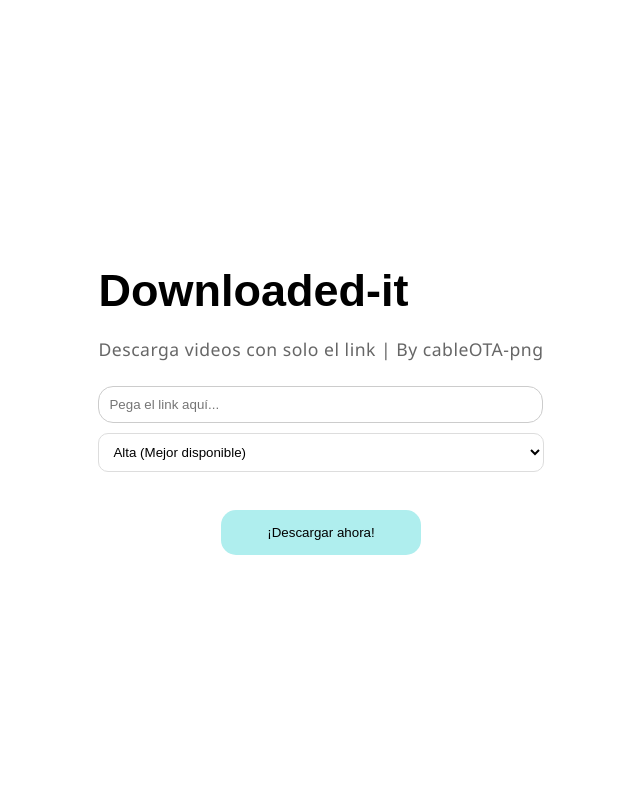
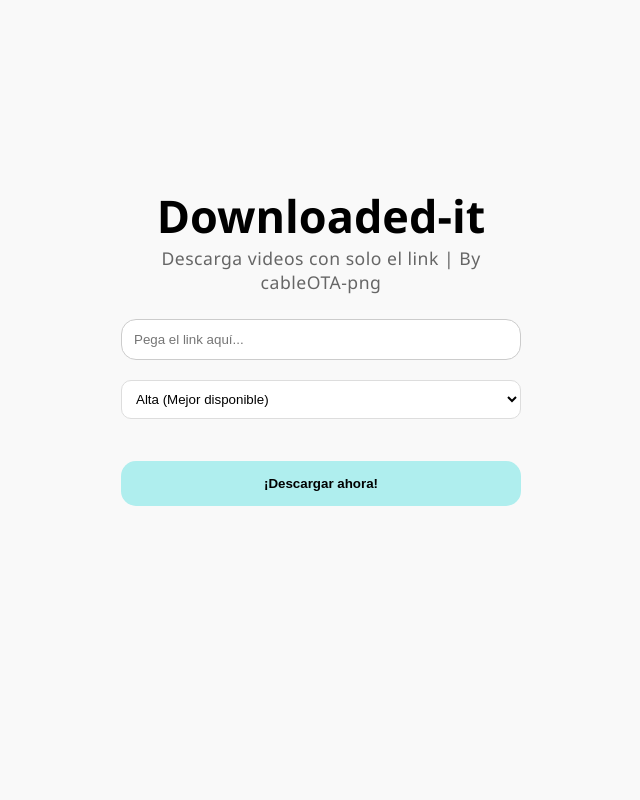
Before and after one commit to cableOTA-png/WebDownload, a Flask app: page / in a window 1280 px wide. Shown: the whole page, without its empty margins (319-959 px from the left). Run offline with Flask 3, Linux system fonts and the light colour scheme; some libraries are stand-ins or nearby versions.

Commit message:
Update styles.css

```diff
--- a/static/styles.css
+++ b/static/styles.css
@@ -5,38 +5,49 @@ body {
     justify-content: center;
     min-height: 100vh;
     margin: 0;
+    font-family: 'Segoe UI', Tahoma, Geneva, Verdana, sans-serif;
+    background-color: #f9f9f9;
 }
 
 h1 {
     font-size: 45px;
-    font-family: sans-serif;
+    margin-bottom: 10px;
+}
+
+
+.main-container {
+    text-align: center;
+    width: 90%;
+    max-width: 400px;
 }
 
 input {
     border-radius: 15px;
-    padding: 10px;
+    padding: 12px;
     border: 1px solid #ccc;
-    width: 95%;
+    width: 100%;
+    box-sizing: border-box;
+    margin-bottom: 10px;
 }
 
 .botonSubir {
-    font-weight: 100px;
+    font-weight: bold;
     border-radius: 15px;
     background-color: paleturquoise;
     padding: 15px 20px;
     border: none;
     cursor: pointer;
-    display: flex;
-    justify-content: center;
-    align-items: center;
     margin: 10px auto;
-    width: 200px;
+    width: 100%;
+    transition: 0.3s;
 }
 
 .botonSubir:hover {
     background-color: cornflowerblue;
     color: white;
+    transform: translateY(-2px);
 }
+
 .select-calidad {
     padding: 10px;
     border-radius: 10px;
@@ -46,6 +57,7 @@ input {
     width: 100%;
     cursor: pointer;
 }
+
 .sub {
     color: #666666;
     font-size: 1.1rem;
@@ -53,6 +65,15 @@ input {
     margin-top: -10px;
     margin-bottom: 25px;
     text-align: center;
-    font-family: 'Segoe UI', Tahoma, Geneva, Verdana, sans-serif;
     letter-spacing: 0.5px;
 }
+
+
+.ad-slot {
+    margin-top: 30px;
+    min-height: 100px;
+    display: flex;
+    justify-content: center;
+    align-items: center;
+    width: 100%;
+}
```
